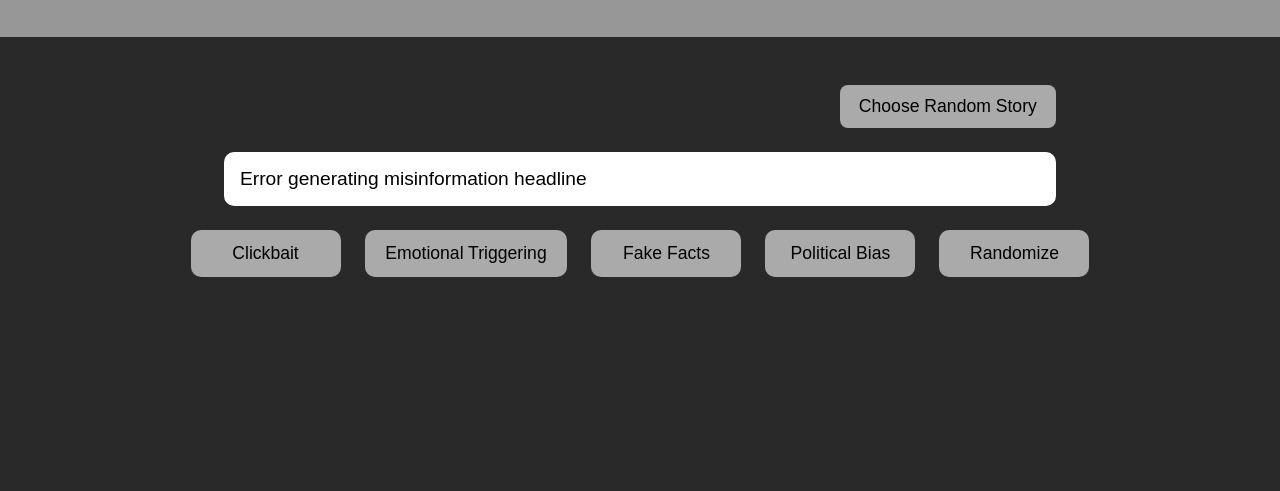
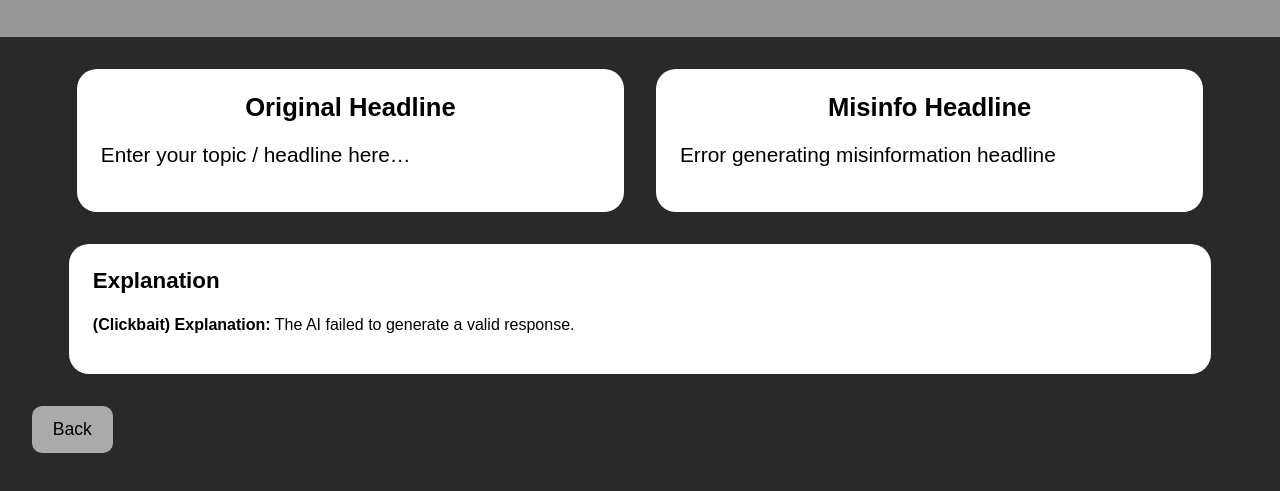
Before and after one commit to emorysalaun/MisInfoLab, a website built with Vite: page index.html in a window 1280 px wide. Both pictures are taken after a click on the button "Clickbait". Shown: the part 71-562 px from the top of the page. Built offline with nearby package versions, Linux system fonts and the light colour scheme; no server answers; what groq-sdk would draw is missing.

Commit message:
Explanation screen formatted and added

```diff
--- a/index.html
+++ b/index.html
@@ -36,11 +36,27 @@
 
       </div>
 
-      <div id="explanation-screen" class="hidden">
-        <h2>Misinformation Breakdown</h2>
-        <p id="explanation-text">Loading explanation...</p>
+      <div id="explanation-screen" class="hidden explanation-container">
 
-        <button id="back-btn">Back</button>
+        <div class="headline-row">
+          <div class="headline-box">
+            <h2>Original Headline</h2>
+            <p id="original-headline-text" class="headline-text"></p>
+          </div>
+
+          <div class="headline-box">
+            <h2>Misinfo Headline</h2>
+            <p id="misinfo-headline-text" class="headline-text"></p>
+          </div>
+        </div>
+
+        <div class="explanation-box">
+          <h3>Explanation</h3>
+          <p id="explanation-text"></p>
+        </div>
+
+        <button id="back-btn" class="back-btn">Back</button>
+
       </div>
 
 
--- a/src/misinfoify.ts
+++ b/src/misinfoify.ts
@@ -10,17 +10,41 @@ const groq = new Groq({
   dangerouslyAllowBrowser: true
 });
 
+// UI elements
+const generatorScreen = document.querySelector(".generator-container") as HTMLDivElement;
+const explanationScreen = document.getElementById("explanation-screen") as HTMLDivElement;
+const originalHeadlineText = document.getElementById("original-headline-text") as HTMLParagraphElement;
+const misinfoHeadlineText = document.getElementById("misinfo-headline-text") as HTMLParagraphElement;
+const explanationText = document.getElementById("explanation-text") as HTMLParagraphElement;
+
+const backBtn = document.getElementById("back-btn") as HTMLButtonElement;
+
+backBtn.addEventListener("click", hideExplanationScreen);
+
+
+function showExplanationScreen() {
+    generatorScreen.classList.add("hidden");
+    explanationScreen.classList.remove("hidden");
+  }
+
+  function hideExplanationScreen() {
+    explanationScreen.classList.add("hidden");
+    generatorScreen.classList.remove("hidden");
+  }
+
+
 async function applyGroqTransformation(mode: string, text: string): Promise<{ headline: string; explanation: string }> {
     try {
-      const prompt = `
+      const prompt =
+
+      `
   You are an AI that rewrites headlines to demonstrate misinformation techniques.
 
   TASK:
-  1. Rewrite the headline using **${mode}** style misinformation.
+  1. Rewrite the headline using ${mode} style misinformation.
   2. Make it punchy, misleading, and emotionally manipulative.
   3. Bold the key misleading words or phrases using **markdown bold**.
   4. Then provide a short explanation of HOW and WHY this rewritten headline is an example of '${mode}' misinformation.
-
   FORMAT YOUR RESPONSE EXACTLY LIKE THIS JSON (no extra text):
   {
     "headline": "MISINFORMATION_HEADLINE_HERE",
@@ -30,6 +54,7 @@ async function applyGroqTransformation(mode: string, text: string): Promise<{ he
   Original Headline:
   "${text}"
       `;
+
 
       const completion = await groq.chat.completions.create({
         model: "llama-3.1-8b-instant",
@@ -55,19 +80,31 @@ export function setupMisinfoButtons() {
     genButtons.forEach(btn => {
       btn.addEventListener("click", async () => {
         const mode = btn.textContent?.trim() ?? "";
-      const text = headlineInput.value || headlineInput.placeholder;
+        const originalText = headlineInput.value || headlineInput.placeholder;
 
-      if (!text) {
+        if (!originalText) {
           headlineInput.value = "Generate or type a headline first!";
           return;
         }
 
-      // Show loading state
         headlineInput.value = "Generating…";
 
-      const result = await applyGroqTransformation(mode, text);
+        const result = await applyGroqTransformation(mode, originalText);
 
         headlineInput.value = result.headline;
+
+       //left box with original headline
+        originalHeadlineText.textContent = originalText;
+
+        //right box with rewritten misinfo headline (keeps bolding)
+        misinfoHeadlineText.innerHTML = result.headline;
+
+        // Fill explanation box
+        explanationText.innerHTML = `<strong>(${mode}) Explanation:</strong> ${result.explanation}`;
+
+
+        // Show explanation screen
+        showExplanationScreen();
       });
     });
   }
--- a/src/style.css
+++ b/src/style.css
@@ -100,3 +100,70 @@ body {
 .hidden {
   display: none;
 }
+
+/* Explanation layout container */
+.explanation-container {
+  padding: 2rem;
+  color: white;
+  font-family: sans-serif;
+}
+
+/* Row holding the two boxes */
+.headline-row {
+  display: flex;
+  justify-content: center;
+  gap: 2rem;
+  margin-bottom: 2rem;
+}
+
+/* White rounded boxes */
+.headline-box {
+  background: #ffffff;
+  color: #000;
+  padding: 1.5rem;
+  width: 45%;
+  border-radius: 20px;
+  box-sizing: border-box;
+}
+
+.headline-box h2 {
+  margin-top: 0;
+  text-align: center;
+  font-size: 1.6rem;
+}
+
+/* Large text inside headline boxes */
+.headline-text {
+  font-size: 1.3rem;
+  margin-top: 1rem;
+}
+
+/* Explanation box under headlines */
+.explanation-box {
+  background: #ffffff;
+  color: #000;
+  padding: 1.5rem;
+  border-radius: 20px;
+  width: 90%;
+  max-width: 1200px;
+  margin: 0 auto 2rem auto;
+}
+
+.explanation-box h3 {
+  margin-top: 0;
+  font-size: 1.4rem;
+}
+
+/* Back button */
+.back-btn {
+  background: #aaa;
+  border: none;
+  padding: 0.8rem 1.3rem;
+  border-radius: 10px;
+  font-size: 1.1rem;
+  cursor: pointer;
+}
+
+.back-btn:hover {
+  background: #c1c1c1;
+}
```
Lines whose indentation alone changed are shown as unchanged.
